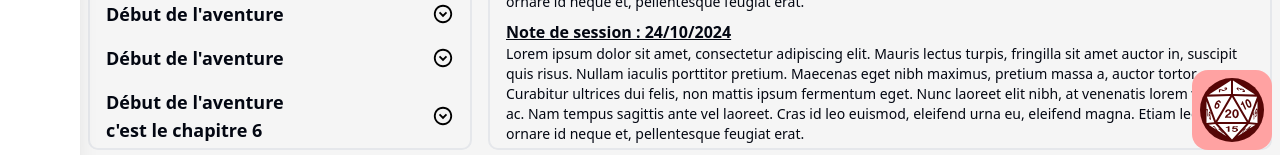
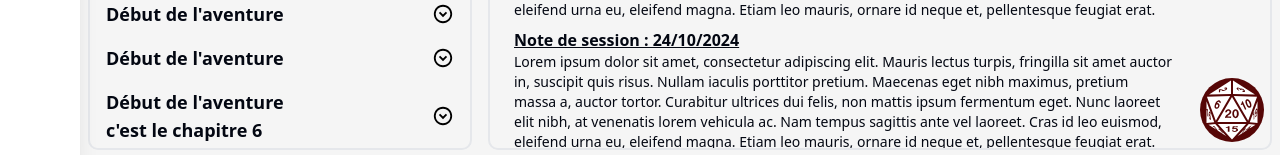
Before and after one commit to Mickael-Desclaux/Front_GameMasterCompanion, a React (Vite) app: page /campaign/1 in a window 1280 px wide. Shown: the part 642-797 px from the top of the page. Built offline with nearby package versions, Linux system fonts and the light colour scheme.

Commit message:
Fix some design

```diff
--- a/src/components/dice.tsx
+++ b/src/components/dice.tsx
@@ -87,7 +87,7 @@ export default function Dice() {
     return (
         <>
             <div
-                className="flex flex-col-reverse h-full lg:flex-row-reverse gap-4 bg-red-300 rounded-2xl p-2 items-center">
+                className={`flex flex-col-reverse h-full lg:flex-row-reverse gap-4 rounded-2xl p-2 items-center ${isOpen ? "bg-amber-300" : ""}`}>
                 <button onClick={() => setIsOpen(!isOpen)}>
                     <img className="w-16 h-16" src="/d20.svg" alt="Lancer un dé"/>
                 </button>
--- a/src/pages/campaign.tsx
+++ b/src/pages/campaign.tsx
@@ -80,13 +80,13 @@ export default function CampaignPage() {
                         </div>
                         <div className="border-2 border-gray-200 rounded-lg m-2 p-4 overflow-auto">
                             <h2 className="font-bold text-2xl underline text-center">Notes</h2>
-                            <ul>
+                            <ul className="p-2">
                                 {campaignData.notes.map((note) => (
                                     <li key={note.id} className="pb-2">
                                         <div className="font-bold underline">
                                             {note.title}
                                         </div>
-                                        <div className="text-sm">
+                                        <div className="text-sm text-balance">
                                             {note.content}
                                         </div>
                                     </li>
```
